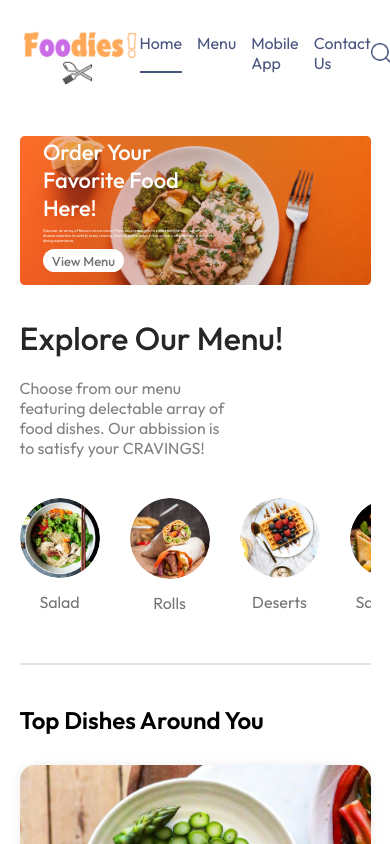
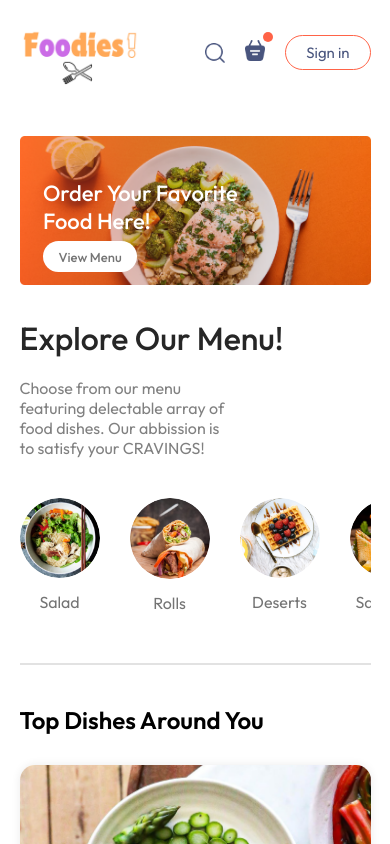
Before and after one commit to M-UsmanAli/foodies, a React (Vite) app in the folder front-end/: page / in a window 390 px wide. Shown: the top 844 px of the page. Built offline with nearby package versions, Linux system fonts and the light colour scheme.

Commit message:
making the header responsive

```diff
--- a/front-end/src/components/Header/Header.css
+++ b/front-end/src/components/Header/Header.css
@@ -38,3 +38,21 @@
     font-size: max(1vw,13px);
     border-radius: 50px;
 }
+
+@media (max-width:1050px) {
+  .header-contents{
+    max-width: 45%;
+  }
+}
+
+@media (max-width:750px) {
+  .header-contents{
+    max-width: 65%;
+  }
+  .header-contents p{
+    display: none;
+  }
+  .header-contents button{
+    padding: 2vw 4vw;
+  }
+}
--- a/front-end/src/components/Navbar/Navbar.css
+++ b/front-end/src/components/Navbar/Navbar.css
@@ -101,7 +101,7 @@
     }
 }
 
-@media (max-width:750){
+@media (max-width:750px){
     .navbar-menu{
         display: none;
     }
```
